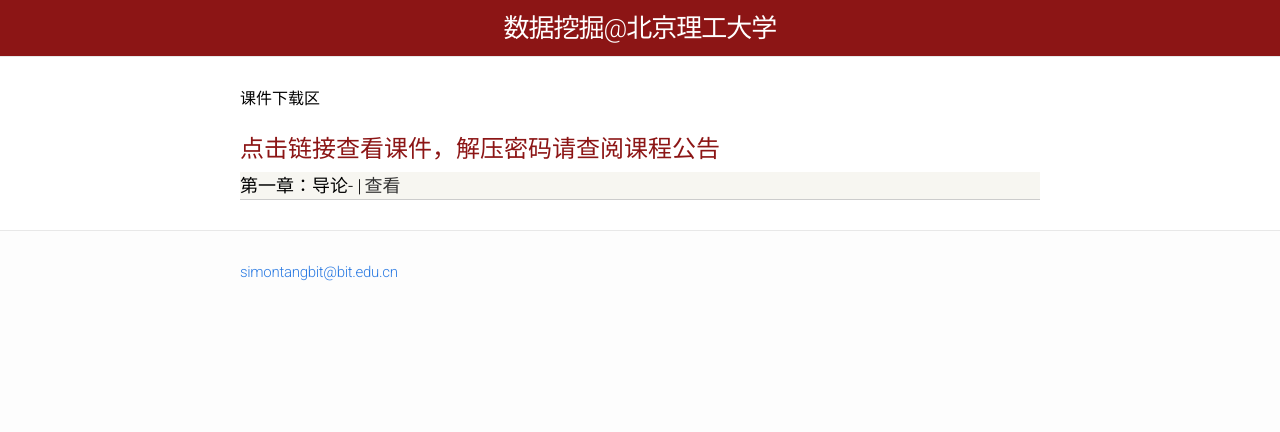
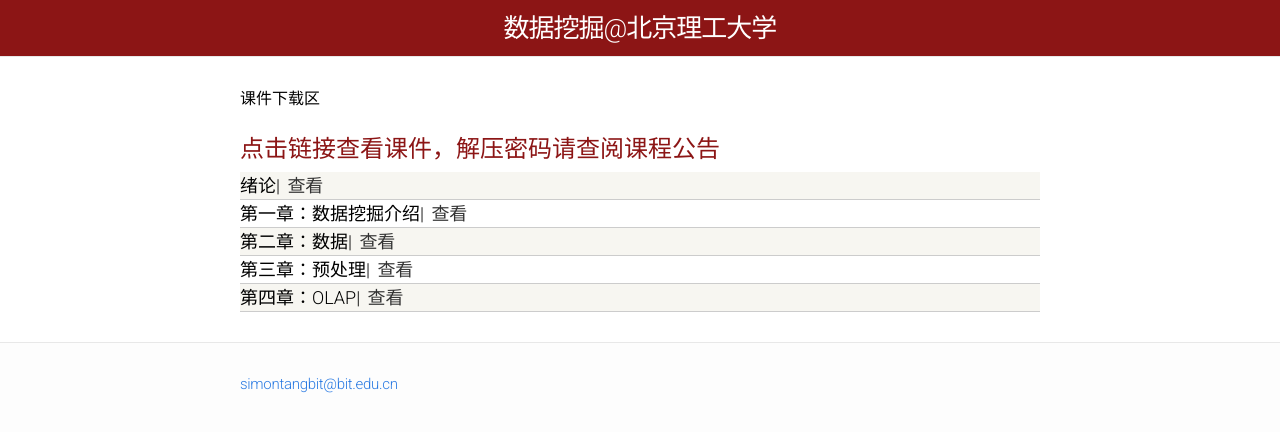
Before and after one commit to BITDM/bitdm.github.io, a Jekyll site: the page built from index.html, in a window 1280 px wide. Shown: the top 432 px of the page. Built offline with Jekyll 4.4.1, drawn with Linux system fonts in a browser that asks for light colours.

Commit message:
Add links of courseware

```diff
--- a/index.html
+++ b/index.html
@@ -14,8 +14,28 @@ layout: default
     <div class="module-header">点击链接查看课件，解压密码请查阅课程公告</div>
 
     <div class="materials-item">
-      第一章：导论-
-      |<a href="http://pan.baidu.com/s/1bpfVFYZ">查看</a>
+      绪论|
+      <a href="http://pan.baidu.com/s/1bpfVFYZ">查看</a>
+    </div>
+
+    <div class="materials-item">
+      第一章：数据挖掘介绍|
+      <a href="http://pan.baidu.com/s/1bpfVFYZ">查看</a>
+    </div>
+
+    <div class="materials-item">
+      第二章：数据|
+      <a href="http://pan.baidu.com/s/1bpfVFYZ">查看</a>
+    </div>
+
+    <div class="materials-item">
+      第三章：预处理|
+      <a href="http://pan.baidu.com/s/1bpfVFYZ">查看</a>
+    </div>
+
+    <div class="materials-item">
+      第四章：OLAP|
+      <a href="http://pan.baidu.com/s/1bpfVFYZ">查看</a>
     </div>
 <!--
       <div class="materials-item">
```
